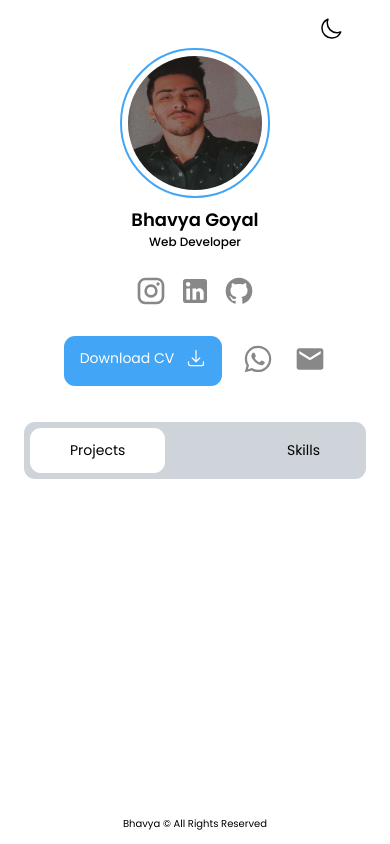
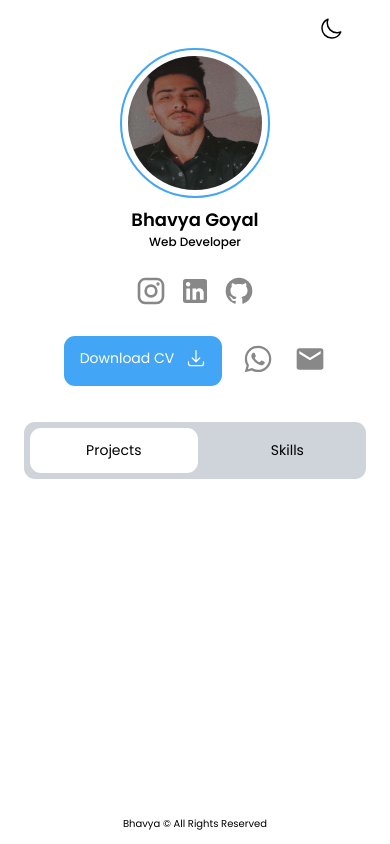
Before and after one commit to Bhavya-Goyal423/portfolio, a React (Vite) app: page / in a window 390 px wide. Built offline with nearby package versions, Linux system fonts and the light colour scheme.

Commit message:
did changes to media queries

```diff
--- a/src/App.css
+++ b/src/App.css
@@ -166,6 +166,13 @@ footer {
   text-align: center;
 }
 
+@media (width>20em) {
+  .projects,
+  .skills {
+    padding: 1.2rem 17%;
+  }
+}
+
 @media (width>25em) {
   .projects,
   .skills {
```
